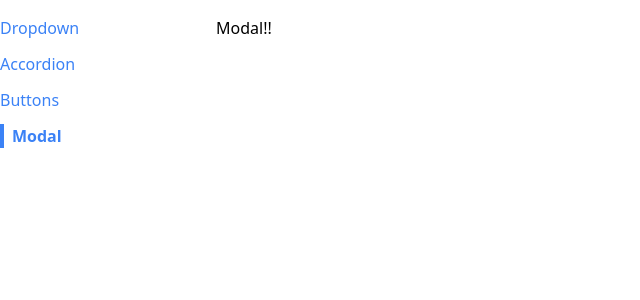
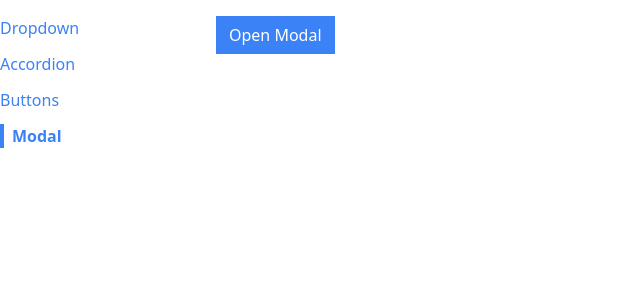
Before and after one commit to eduardotejeda/comps, a React (Create React App) app: page /modal in a window 1280 px wide. Shown: the top 300 px of the page, without its empty margins (0-640 px from the left). Built offline with nearby package versions, Linux system fonts and the light colour scheme.

Commit message:
Add modal and learned to use portal in react

```diff
--- a/public/index.html
+++ b/public/index.html
@@ -39,5 +39,6 @@
       To begin the development, run `npm start` or `yarn start`.
       To create a production bundle, use `npm run build` or `yarn build`.
     -->
+    <div class="modal-container"></div>
   </body>
 </html>
--- a/src/components/Modal.js
+++ b/src/components/Modal.js
@@ -1,9 +1,13 @@
+import ReactDOM from "react-dom";
+
 function Modal() {
-
-
-
-return(
-<div>Modal!!</div>)
+    return ReactDOM.createPortal(
+        <div>
+    <div className="absolute inset-0 bg-gray-300 opacity-80"></div>
+    <div className="absolute inset-40 p-10 bg-white">I'm a modal</div>
+</div>,
+document.querySelector('.modal-container')
+    );
 }
 
 export default Modal;
--- a/src/pages/ModalPage.js
+++ b/src/pages/ModalPage.js
@@ -1,10 +1,21 @@
+import { useState } from "react";
 import Modal from "../components/Modal";
+import Button from '../components/Button'
 
 function ModalPage() {
 
+    const [showModal, setShowModal] = useState(false);
+
+    const handleClick = () => {
+        setShowModal(true);
+    };
+
+
+
     return  (
         <div>
-            <Modal />
+            <Button onClick={handleClick} primary>Open Modal</Button>
+            {showModal && <Modal/>}
         </div>
     )
 
```
